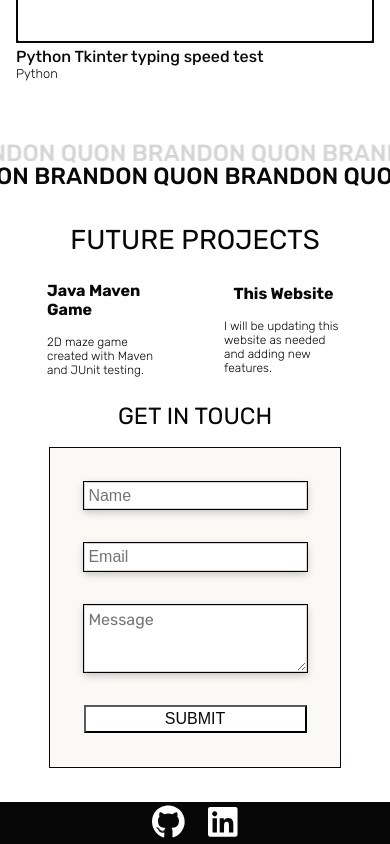
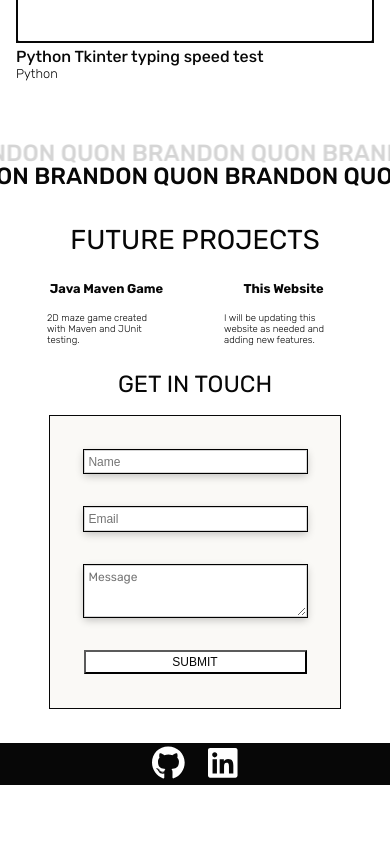
Before and after one commit to bnquon/Personal-Portfolio, a React (Vite) app: page / in a window 390 px wide. Shown: the part 1989-2833 px from the top of the page. After the commit the page ends 2774 px from the top, so only its background shows below. Built offline with nearby package versions, Linux system fonts and the light colour scheme.

Commit message:
Adjusted font

```diff
--- a/src/components/Contact/Contact.css
+++ b/src/components/Contact/Contact.css
@@ -30,7 +30,7 @@
     border: 1px solid #d5d5d5;
     outline: 0.5px solid black;
     box-shadow: rgba(0, 0, 0, 0.24) 0px 3px 8px;
-    font-size: clamp(1rem, 1vw, 3rem);
+    font-size: clamp(0.75rem, 1vw, 3rem);
     padding: clamp(0.1rem, 1vw, 2rem);
     transition: 200ms;
 }
@@ -41,7 +41,7 @@
     border: 1px solid #d5d5d5;
     outline: 0.5px solid black;
     box-shadow: rgba(0, 0, 0, 0.24) 0px 3px 8px;
-    font-size: clamp(1rem, 1vw, 3rem);
+    font-size: clamp(0.75rem, 1vw, 3rem);
     padding: clamp(0.1rem, 1vw, 2rem);
 }
 
@@ -54,7 +54,7 @@
     background-color: var(--bg-color);
     color: var(--font-color);
     border-color: var(--font-color);
-    font-size: clamp(1rem, 1vw, 3rem);
+    font-size: clamp(0.75rem, 1vw, 3rem);
     padding: clamp(0.1rem, 0.75vw, 2rem);
     transition: 100ms;
 }
--- a/src/components/Upcoming/Upcoming.css
+++ b/src/components/Upcoming/Upcoming.css
@@ -37,11 +37,11 @@
 }
 
 #upcomingGrid > .upcomingGrid-item > h2 {
-    font-size: clamp(1rem, 1.25vw, 3rem);
+    font-size: clamp(0.8rem, 1.25vw, 3rem);
 }
 
 #upcomingGrid > .upcomingGrid-item > p {
-    font-size: clamp(0.75rem, 1vw, 5rem);
+    font-size: clamp(0.6rem, 1vw, 5rem);
     font-weight: 200;
 }
 
```
